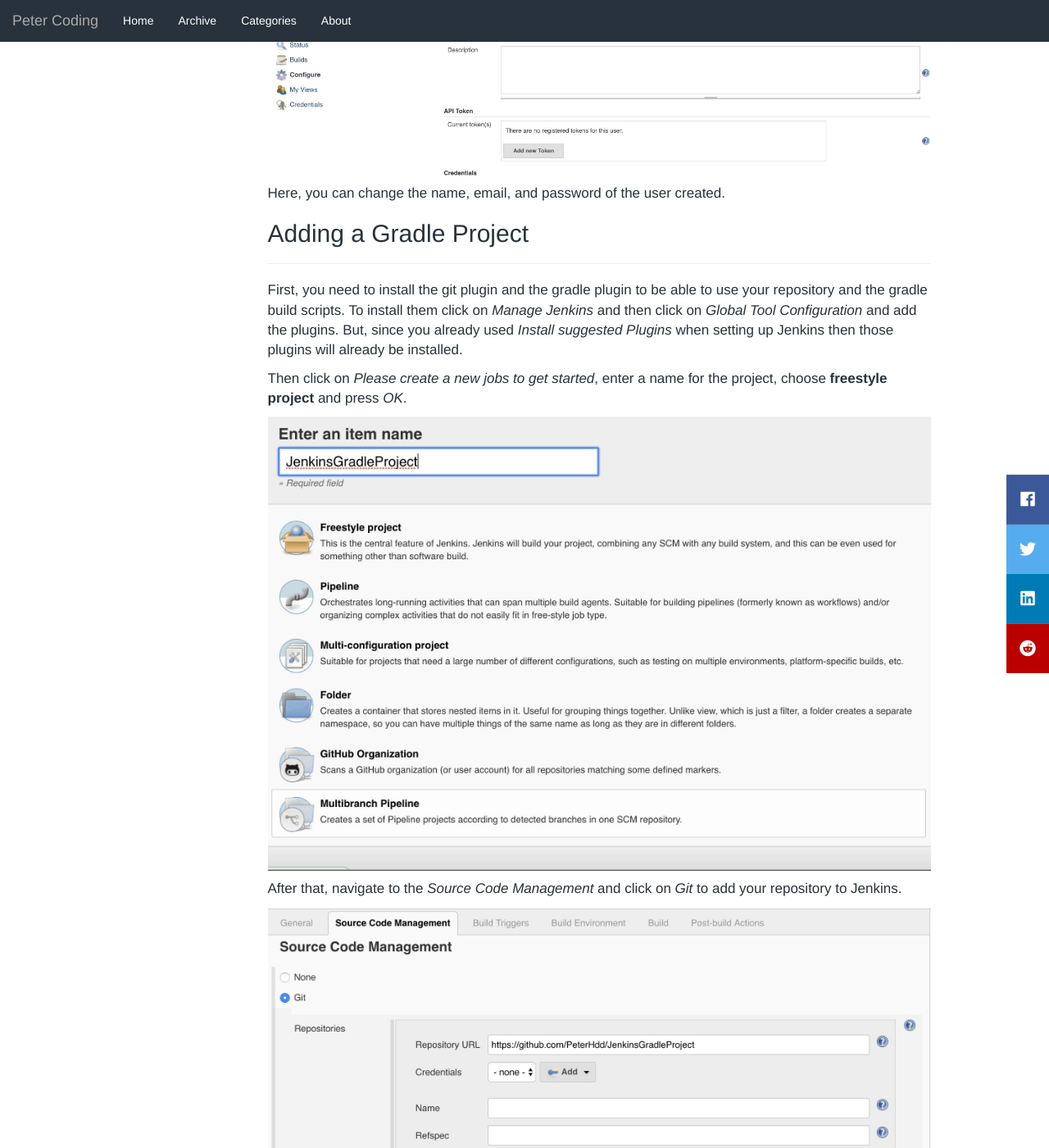
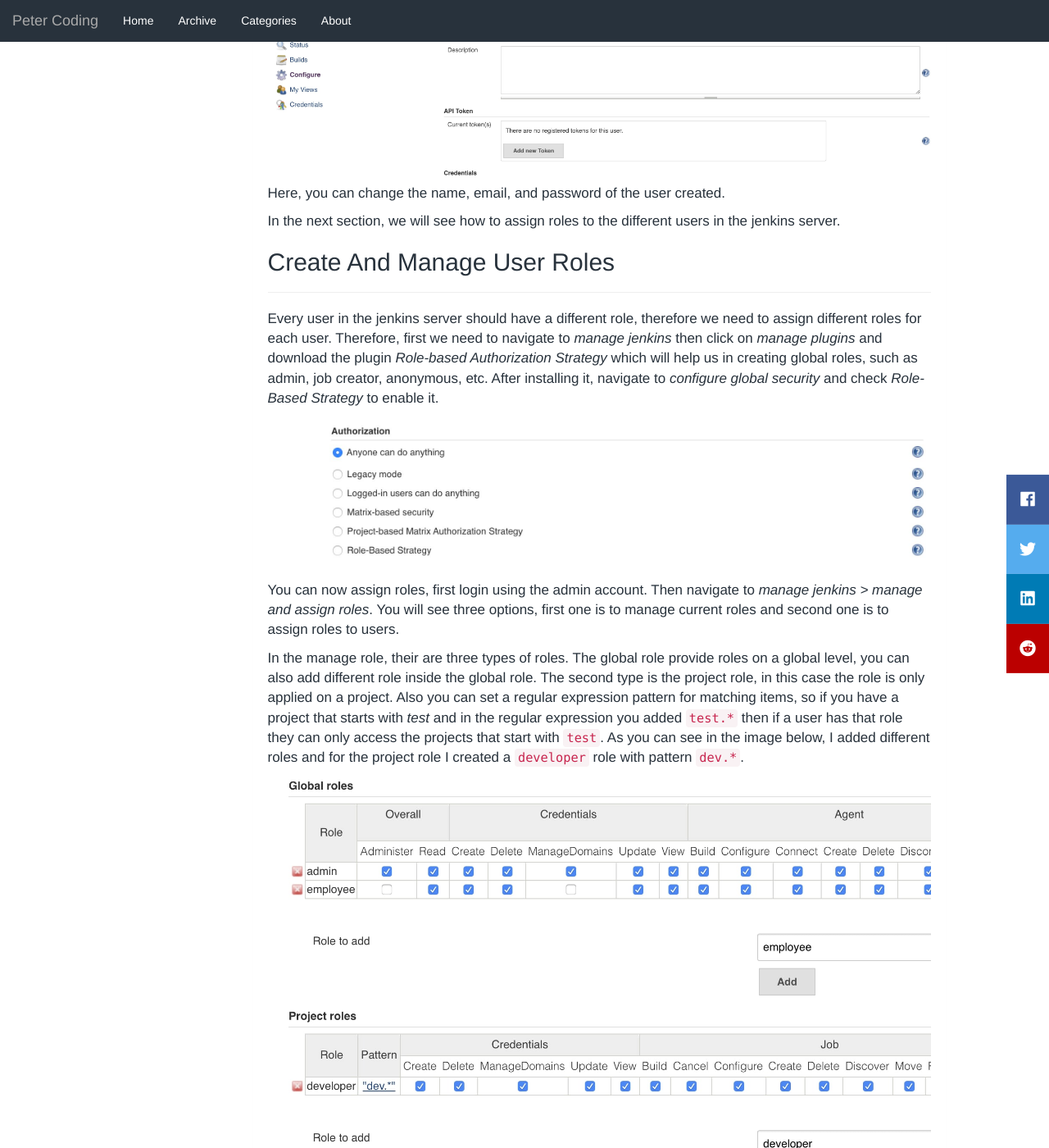
Before and after one commit to aximilli1212/peterhdd.github.io, a Jekyll site: the page built from _posts/2019-07-15-how-to-use-jenkins.md, in a window 1280 px wide and 1400 px high, scrolled down 4347 px. Shown: the whole window at 82% size. Built offline with Jekyll 4.4.1, drawn with Linux system fonts in a browser that asks for light colours; nearby versions of some CDN libraries; comment, search, counter and statistics services are not loaded; some of the changed text lies outside the part shown.

Commit message:
update page

```diff
--- a/_posts/2019-07-15-how-to-use-jenkins.md
+++ b/_posts/2019-07-15-how-to-use-jenkins.md
@@ -95,11 +95,26 @@
 
 Here, you can change the name, email, and password of the user created.
 
-<!-- In the next section, we will see how to assign roles to the different users in the jenkins server. -->
+In the next section, we will see how to assign roles to the different users in the jenkins server.
 
-<!-- ## Create And Manage User Roles
+## Create And Manage User Roles
 ---
-Every user in the jenkins server should have a different role, therefore we need to assign different roles for each user. First, we need to navigate to *manage jenkins* then click on *manage plugins* and download the plugin *Role-based Authorization Strategy* which will help us in creating global roles, such as admin, job creator, anonymous, etc. -->
+Every user in the jenkins server should have a different role, therefore we need to assign different roles for each user. Therefore, first we need to navigate to *manage jenkins* then click on *manage plugins* and download the plugin *Role-based Authorization Strategy* which will help us in creating global roles, such as admin, job creator, anonymous, etc. After installing it, navigate to *configure global security* and check *Role-Based Strategy* to enable it.
+
+<img data-sizes="auto" class="lazy-loading"  data-src="/assets/images/role.jpg" src="/assets/images/role.jpg" alt="role jenkins" data-srcset="/assets/images/role.jpg 300w,
+    /assets/images/role.jpg 600w,
+    /assets/images/role.jpg 900w">
+
+You can now assign roles, first login using the admin account. Then navigate to *manage jenkins > manage and assign roles*. You will see three options, first one is to manage current roles and second one is to assign roles to users.
+
+In the manage role, their are three types of roles. The global role provide roles on a global level, you can also add different role inside the global role. The second type is the project role, in this case the role is only applied on a project. Also you can set a regular expression pattern for matching items, so if you have a project that starts with *test* and in the regular expression you added `test.*` then if a user has that role they can only access the projects that start with `test`. As you can see in the image below, I added different roles and for the project role I created a `developer` role with pattern `dev.*`.
+
+
+<img data-sizes="auto" class="lazy-loading"  data-src="/assets/images/manageroles.jpg" src="/assets/images/manageroles.jpg" alt="manage role jenkins" data-srcset="/assets/images/manageroles.jpg 300w,
+    /assets/images/manageroles.jpg 600w,
+    /assets/images/manageroles.jpg 900w">
+
+Then you can click on *apply* and *save*. To assign these roles to specific users, you need to click on the option *Assign Roles* in the previous page. In that page, you can choose either one user or a group and assign them the roles that you created.
 
 
 ## Adding a Gradle Project
```
Also changed, not shown: assets/images/manageroles.jpg (added), assets/images/role.jpg (added).
